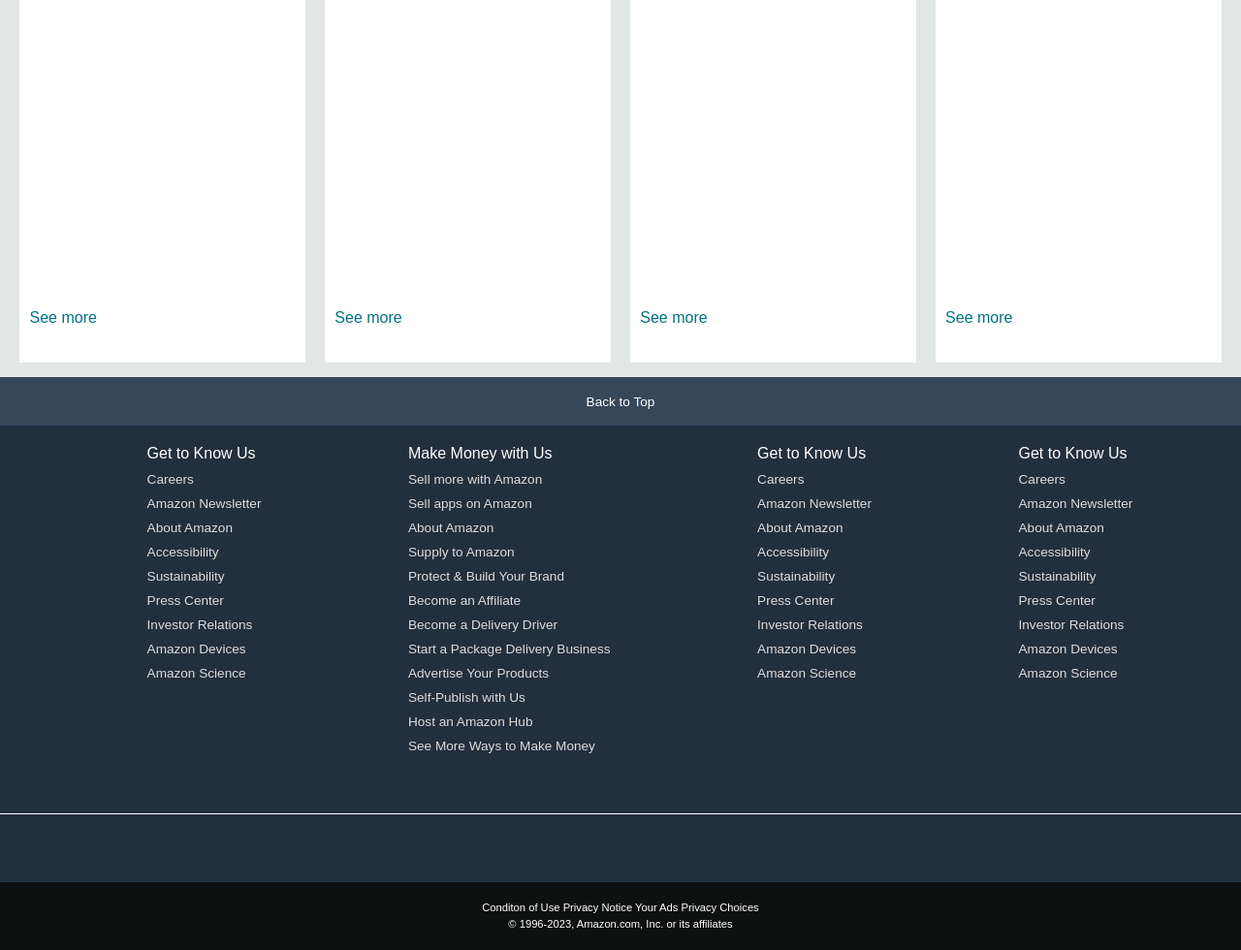
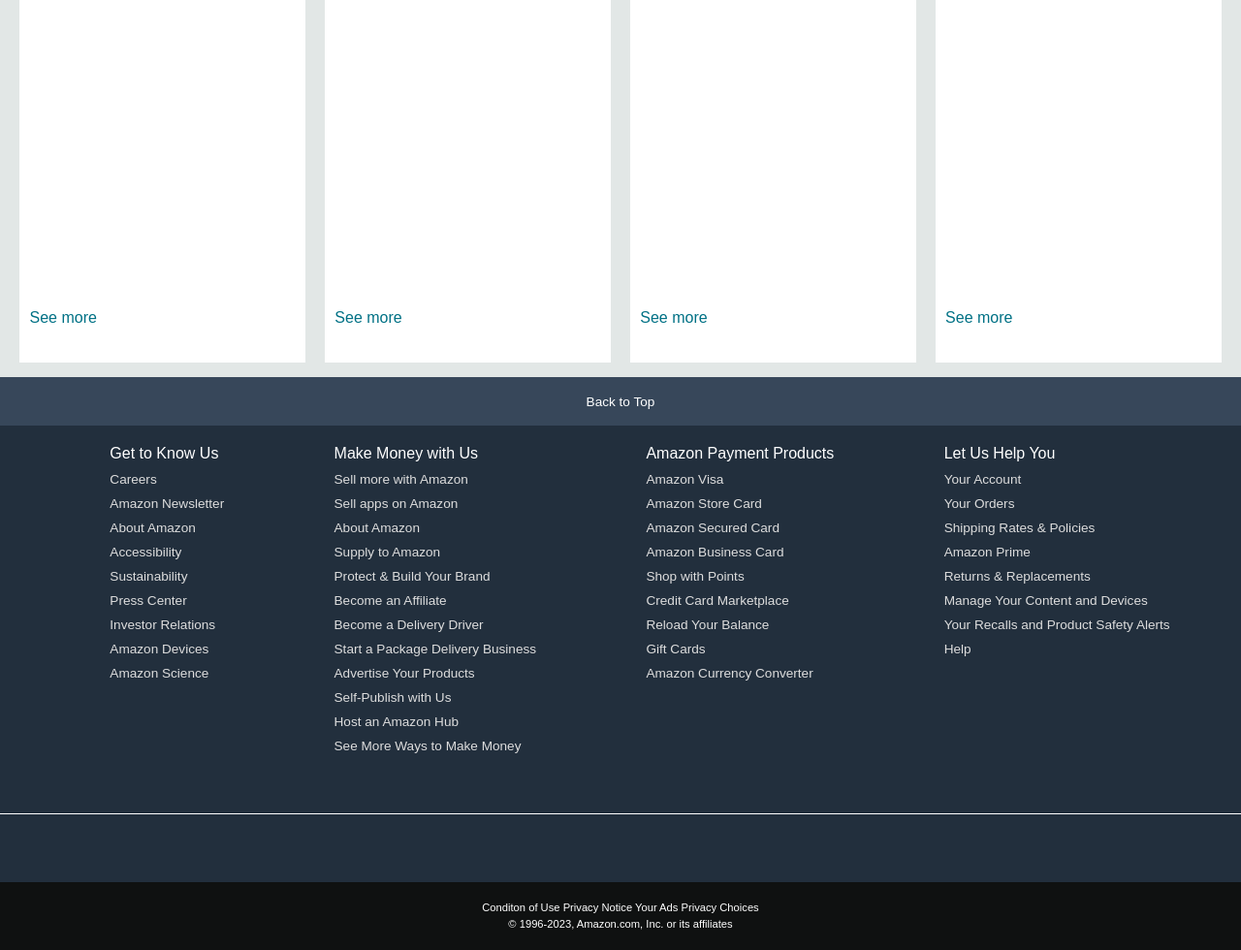
Before and after one commit to KD4123/Amazon-Clone, a plain HTML site: page index.html in a window 1280 px wide. Shown: the part 940-1920 px from the top of the page at 97% size. Drawn offline with Linux system fonts and the light colour scheme.

Commit message:
Add files via upload

```diff
--- a/index.html
+++ b/index.html
@@ -158,28 +158,27 @@
 
             </ul>
             <ul>
-                <P>Get to Know Us</P>
-                <a>Careers</a>
-                <a>Amazon Newsletter</a>
-                <a>About Amazon</a>
-                <a>Accessibility</a>
-                <a>Sustainability</a>
-                <a>Press Center</a>
-                <a>Investor Relations</a>
-                <a>Amazon Devices</a>
-                <a>Amazon Science</a>
+                <P>Amazon Payment Products</P>
+                <a>Amazon Visa</a>
+                <a>Amazon Store Card</a>
+                <a>Amazon Secured Card</a>
+                <a>Amazon Business Card</a>
+                <a>Shop with Points</a>
+                <a>Credit Card Marketplace</a>
+                <a>Reload Your Balance</a>
+                <a>Gift Cards</a>
+                <a>Amazon Currency Converter</a>
             </ul>
             <ul>
-                <P>Get to Know Us</P>
-                <a>Careers</a>
-                <a>Amazon Newsletter</a>
-                <a>About Amazon</a>
-                <a>Accessibility</a>
-                <a>Sustainability</a>
-                <a>Press Center</a>
-                <a>Investor Relations</a>
-                <a>Amazon Devices</a>
-                <a>Amazon Science</a>
+                <P>Let Us Help You</P>
+                <a>Your Account</a>
+                <a>Your Orders</a>
+                <a>Shipping Rates & Policies</a>
+                <a>Amazon Prime</a>
+                <a>Returns & Replacements</a>
+                <a>Manage Your Content and Devices</a>
+                <a>Your Recalls and Product Safety Alerts</a>
+                <a>Help</a>
             </ul>
 
         </div>
```
